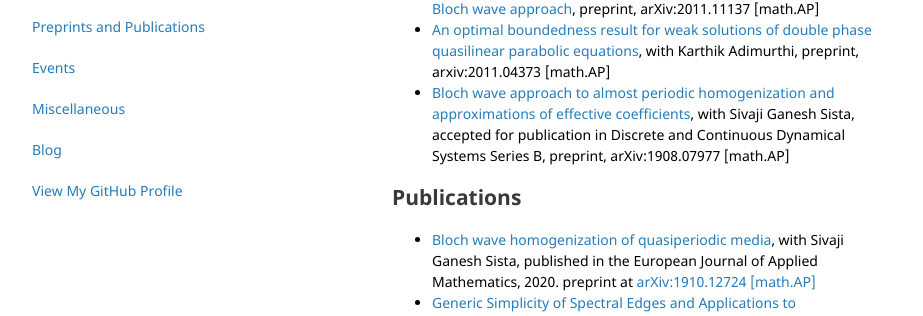
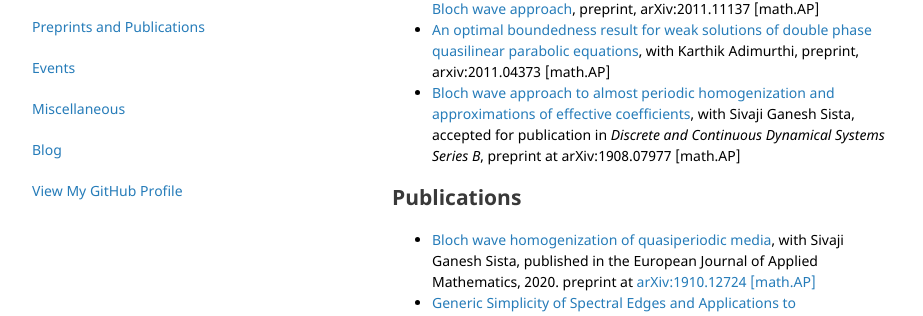
Before and after one commit to vivektewary/vivektewary.github.io, a Jekyll site: the page built from pubs.html, in a window 1280 px wide and 900 px high. Shown: the part 124-440 px from the top of the window, without its empty margins (178-1101 px from the left). Built offline with Jekyll 4.4.1, drawn with Linux system fonts in a browser that asks for light colours.

Commit message:
Update pubs.html

```diff
--- a/pubs.html
+++ b/pubs.html
@@ -7,7 +7,7 @@
 <ul>
 <li><a href="https://arxiv.org/abs/2011.11137"style="text-decoration:none" target="_blank">Combined effects of homogenization and singular perturbations : A Bloch wave approach</a>, preprint, arXiv:2011.11137 [math.AP]</li>
 <li><a href="https://arxiv.org/abs/2011.04373"style="text-decoration:none" target="_blank">An optimal boundedness result for weak solutions of double phase quasilinear parabolic equations</a>, with Karthik Adimurthi, preprint, arxiv:2011.04373 [math.AP]</li>
-<li><a href="https://arxiv.org/abs/1908.07977"style="text-decoration:none" target="_blank"> Bloch wave approach to almost periodic homogenization and approximations of effective coefficients</a>, with Sivaji Ganesh Sista, accepted for publication in <it>Discrete and Continuous Dynamical Systems Series B</it>, preprint, arXiv:1908.07977 [math.AP]</li>
+<li><a href="https://arxiv.org/abs/1908.07977"style="text-decoration:none" target="_blank"> Bloch wave approach to almost periodic homogenization and approximations of effective coefficients</a>, with Sivaji Ganesh Sista, accepted for publication in <i>Discrete and Continuous Dynamical Systems Series B</i>, preprint at arXiv:1908.07977 [math.AP]</li>
 </ul>
 <h2>Publications</h2>
 <ul>
```
